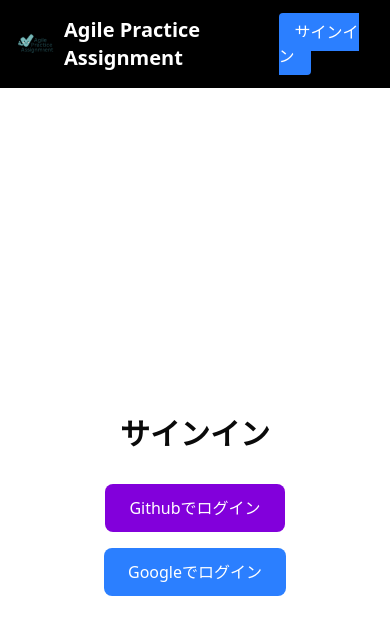
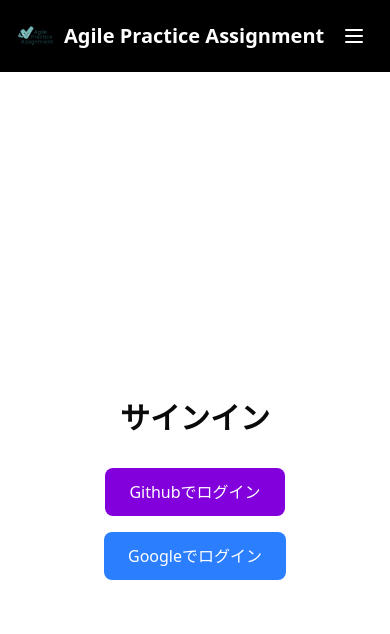
Before and after one commit to NiiyaDaiki/agile-practice-assignment, a Next.js app: page /signin in a window 390 px wide. Shown: the top 634 px of the page. Built offline with nearby package versions, Linux system fonts and the light colour scheme; no server answers.

Commit message:
feat: add responsive header menu

```diff
--- a/components/Header.tsx
+++ b/components/Header.tsx
@@ -3,6 +3,8 @@
 import Link from "next/link";
 import { usePathname } from "next/navigation";
 import { useSession } from "next-auth/react";
+import { Menu, X } from "lucide-react";
+import { useState } from "react";
 import { SignOutButton } from "./SignOutButton";
 import Logo from "@/public/logo.png";
 import { useQuery } from "@tanstack/react-query";
@@ -16,6 +18,8 @@
   const { data: session, status } = useSession();
   const pathname = usePathname(); // ★ 現在のパスを取得
   const inAdmin = pathname.startsWith("/admin");
+
+  const [open, setOpen] = useState(false);
 
   const { data } = useQuery({
     queryKey: ["pending-count"],
@@ -35,16 +39,17 @@
   }
 
   return (
-    <header className="p-4 flex justify-between items-center bg-black text-white">
-      {/* -------- 左側：ブランド＆（必要に応じて）管理メニュー -------- */}
-      <nav className="flex items-center space-x-6">
+    <header className="p-4 bg-black text-white relative">
+      <div className="flex justify-between items-center">
+        {/* ブランド */}
         <Link href="/" className="flex items-center hover:opacity-80">
           <Image src={Logo} alt="APA Logo" width={40} height={40} />
-          <span className="ml-2 font-bold text-xl">
-            Agile Practice Assignment
-          </span>
+          <span className="ml-2 font-bold text-xl">Agile Practice Assignment</span>
         </Link>
 
+        {/* PC: メニュー＋サインインアウト, SP: ハンバーガー */}
+        <div className="flex items-center">
+          <nav className="hidden md:flex items-center space-x-6 mr-4">
             {inAdmin && (
               <>
                 <Link
@@ -79,8 +84,7 @@
             )}
           </nav>
 
-      {/* -------- 右側：サインイン／アウト -------- */}
-      <div>
+          <div className="hidden md:block">
             {session ? (
               <SignOutButton />
             ) : (
@@ -92,6 +96,67 @@
               </Link>
             )}
           </div>
+
+          {/* ハンバーガー */}
+          <button
+            className="md:hidden p-2"
+            onClick={() => setOpen((o) => !o)}
+            aria-label="メニューを開閉"
+          >
+            {open ? <X className="size-6" /> : <Menu className="size-6" />}
+          </button>
+        </div>
+      </div>
+
+      {/* スマホメニュー */}
+      <nav
+        className={`md:hidden mt-2 flex flex-col gap-2 ${open ? "" : "hidden"}`}
+      >
+        {inAdmin && (
+          <>
+            <Link
+              href="/admin/assignments"
+              className="hover:underline hover:text-gray-300"
+            >
+              課題編集
+            </Link>
+            <Link
+              href="/admin/progress"
+              className="hover:underline hover:text-gray-300"
+            >
+              進捗一覧
+            </Link>
+            <Link href="/admin/requests" className="relative">
+              休会・退会リクエスト
+              {pendingRequestCount > 0 && (
+                <span className="absolute -top-2 -right-4 bg-red-500 text-white text-xs rounded-full px-2">
+                  {pendingRequestCount}
+                </span>
+              )}
+            </Link>
+          </>
+        )}
+        {session && !inAdmin && (
+          <Link
+            href="/settings"
+            className="hover:underline hover:text-gray-300"
+          >
+            設定
+          </Link>
+        )}
+        <div>
+          {session ? (
+            <SignOutButton />
+          ) : (
+            <Link
+              href="/signin"
+              className="px-4 py-2 bg-blue-500 text-white rounded hover:bg-blue-600 transition block text-center"
+            >
+              サインイン
+            </Link>
+          )}
+        </div>
+      </nav>
     </header>
   );
 }
```
Lines whose indentation alone changed are shown as unchanged.
